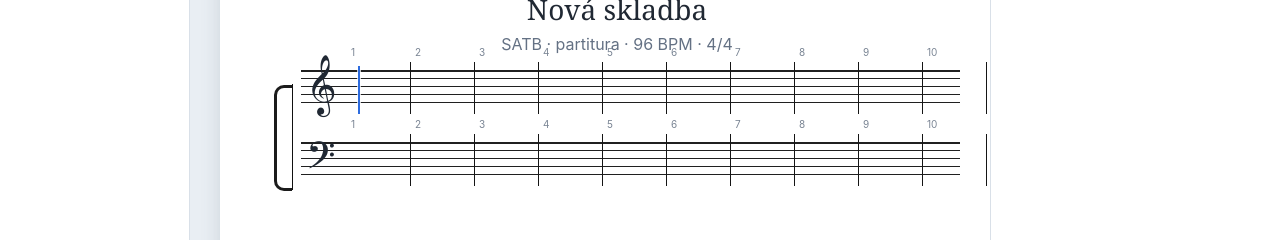
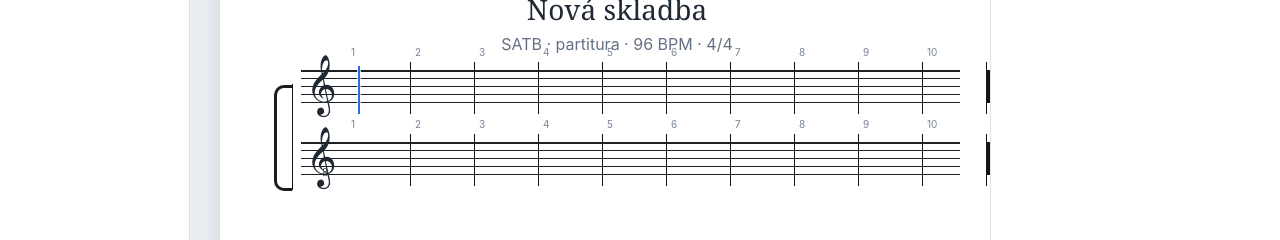
Before and after one commit to ladaknotek/columba_palumbus, a React (Vite) app: page / in a window 1280 px wide. Shown: the part 386-626 px from the top of the page. Built offline with nearby package versions, Linux system fonts and the light colour scheme.

Commit message:
modified notes

```diff
--- a/src/app/App.tsx
+++ b/src/app/App.tsx
@@ -1,4 +1,10 @@
-import { useEffect, useMemo, useRef, useState } from 'react';
+import {
+  type KeyboardEvent as ReactKeyboardEvent,
+  useEffect,
+  useMemo,
+  useRef,
+  useState,
+} from 'react';
 
 import {
   advanceCursor,
@@ -85,6 +91,7 @@ export function App() {
   const [isRecording, setIsRecording] = useState(false);
 
   const fileInputRef = useRef<HTMLInputElement>(null);
+  const lyricInputRef = useRef<HTMLInputElement>(null);
   const playbackRef = useRef(new PlaybackEngine());
   const metronomeRef = useRef(new Metronome());
   const editorScrollRef = useRef<HTMLDivElement>(null);
@@ -111,12 +118,10 @@ export function App() {
   useEffect(() => { cursorRef.current = cursor; }, [cursor]);
   useEffect(() => { isRecordingRef.current = isRecording; }, [isRecording]);
 
-
   /**
- * Ctrl + kolečko nad partiturou zoomuje pouze notový editor.
- * Native listener s passive: false dovolí zavolat preventDefault(),
- * takže Chrome nepřevezme gesto pro zoom celé stránky.
- */
+   * Ctrl + kolečko zachytíme nativním nepasivním listenerem přímo na ploše
+   * partitury. Chrome pak nezvětší celou stránku, pouze notový editor.
+   */
   useEffect(() => {
     const editorElement = editorScrollRef.current;
 
@@ -130,26 +135,16 @@ export function App() {
       }
 
       event.preventDefault();
-
-      setZoom((current) =>
-        Math.max(
-          0.55,
-          Math.min(
-            1.85,
-            current + (event.deltaY < 0 ? 0.1 : -0.1),
-          ),
-        ),
-      );
+      setZoom((current) => Math.max(
+        0.55,
+        Math.min(1.85, current + (event.deltaY < 0 ? 0.1 : -0.1)),
+      ));
     };
 
-    editorElement.addEventListener('wheel', handleWheel, {
-      passive: false,
-    });
+    editorElement.addEventListener('wheel', handleWheel, { passive: false });
+    return () => editorElement.removeEventListener('wheel', handleWheel);
+  }, []);
 
-    return () => {
-      editorElement.removeEventListener('wheel', handleWheel);
-    };
-  }, []);
   /** Při načtení existující skladby pokračujeme za poslední sopránovou notou. */
   useEffect(() => {
     moveCursorToVoiceEnd('s');
@@ -535,6 +530,65 @@ export function App() {
     }));
   }
 
+  /**
+   * Psaní textu písně je po slabikách: mezerník uloží slabiku a přeskočí
+   * na další notu stejného hlasu; pomlčka navíc uloží spojení mezi slabikami.
+   */
+  function commitLyricAndMove(connector?: 'hyphen') {
+    const current = projectRef.current.events.find(
+      (event) => event.id === selectedEventId,
+    );
+
+    if (!current) {
+      return;
+    }
+
+    const next = projectRef.current.events
+      .filter((event) => (
+        event.voiceId === current.voiceId
+        && event.startTick > current.startTick
+      ))
+      .sort((left, right) => left.startTick - right.startTick)
+      .at(0);
+
+    updateProject((project) => ({
+      ...project,
+      events: project.events.map((event) => (
+        event.id === current.id
+          ? {
+            ...event,
+            lyric: event.lyric?.trim() || undefined,
+            lyricConnector: connector,
+          }
+          : event
+      )),
+    }));
+
+    if (!next) {
+      setStatus('V tomto hlase už není další nota pro text.');
+      return;
+    }
+
+    setSelectedEventId(next.id);
+    activeVoiceRef.current = next.voiceId;
+    setActiveVoice(next.voiceId);
+
+    window.setTimeout(() => lyricInputRef.current?.focus(), 0);
+  }
+
+  function handleLyricKeyDown(event: ReactKeyboardEvent<HTMLInputElement>) {
+    if (event.key === ' ') {
+      event.preventDefault();
+      commitLyricAndMove();
+      return;
+    }
+
+    if (event.key === '-') {
+      event.preventDefault();
+      commitLyricAndMove('hyphen');
+    }
+  }
+
   function changeTitle(value: string) {
     updateProject((current) => ({ ...current, title: value }));
   }
@@ -723,10 +777,7 @@ export function App() {
             onToggleRecording={startLiveRecording}
           />
 
-            <div
-              ref={editorScrollRef}
-              className="editor-scroll"
-            >
+          <div ref={editorScrollRef} className="editor-scroll">
             <div className="zoom-hint">
               Ctrl + kolečko: {Math.round(zoom * 100)} %
             </div>
@@ -760,12 +811,20 @@ export function App() {
 
               <label>
                 Text / slabika
-                <textarea
+                <input
+                  ref={lyricInputRef}
+                  className="lyric-entry"
                   value={selectedEvent.lyric ?? ''}
                   onChange={(event) => changeLyric(event.target.value)}
-                  placeholder="např. A-"
+                  onKeyDown={handleLyricKeyDown}
+                  placeholder="např. ko"
                 />
               </label>
+
+              <p className="lyric-entry-hint">
+                Mezerník uloží slabiku a přesune se na další notu. Pomlčka
+                přidá spojení mezi slabikami a také přejde dál.
+              </p>
 
               <button
                 type="button"
--- a/src/domain/score.ts
+++ b/src/domain/score.ts
@@ -31,6 +31,8 @@ export interface NoteEvent {
   durationTicks: number;
   midi: number;
   lyric?: string;
+  /** Pomlčka mezi touto a následující slabikou v textu písně. */
+  lyricConnector?: 'hyphen';
 }
 
 export interface ScoreProject {
--- a/src/features/editor/ScoreRenderer.tsx
+++ b/src/features/editor/ScoreRenderer.tsx
@@ -46,8 +46,13 @@ const NOTE_LEFT_PADDING = 11;
 const PAGE_SYSTEMS_HEIGHT = 900;
 const SYSTEM_GAP = 24;
 const NORMAL_STAFF_HEIGHT = 56;
-const LYRIC_STAFF_HEIGHT = 80;
+const LYRIC_LINE_HEIGHT = 20;
 const STAFF_GAP = 16;
+const STAFF_LINE_TOP = 8.7;
+const STAFF_LINE_GAP = 7.95;
+const STAFF_STEP = STAFF_LINE_GAP / 2;
+const TREBLE_C4_Y = STAFF_LINE_TOP + STAFF_LINE_GAP * 5;
+const BASS_C3_Y = STAFF_LINE_TOP + STAFF_LINE_GAP * 2.5;
 
 type StemDirection = 'up' | 'down';
 
@@ -57,6 +62,7 @@ interface PositionedNote {
   left: number;
   top: number;
   direction: StemDirection;
+  accidental?: '♯' | '♭';
 }
 
 interface BeamAttachment {
@@ -145,6 +151,7 @@ export function ScoreRenderer({
                 playingEventId={playingEventId}
                 rowVoiceGroups={rowVoiceGroups}
                 plan={plan}
+                isFinalSystem={plan.measures.at(-1) === renderMeasureCount - 1}
                 onSelectEvent={onSelectEvent}
                 onCursorChange={onCursorChange}
               />
@@ -167,11 +174,13 @@ function ScoreSystem({
   playingEventId,
   rowVoiceGroups,
   plan,
+  isFinalSystem,
   onSelectEvent,
   onCursorChange,
 }: Props & {
   rowVoiceGroups: VoiceId[][];
   plan: SystemPlan;
+  isFinalSystem: boolean;
 }) {
   const startMeasure = plan.measures[0];
   const endMeasureExclusive = plan.measures.at(-1)! + 1;
@@ -199,7 +208,8 @@ function ScoreSystem({
       {rowVoiceGroups.map((voiceIds, rowIndex) => {
         const isActiveStaff = voiceIds.includes(activeVoice);
         const staffVoice = voiceIds[0];
-        const isBassStaff = clefForVoice(staffVoice) === 'bass';
+        const isTenorStaff = staffVoice === 't';
+        const isBassStaff = clefForVoice(staffVoice) === 'bass' && !isTenorStaff;
         const cursorIsInThisSystem = isActiveStaff
           && cursor.tick >= startTick
           && cursor.tick < endTick;
@@ -212,7 +222,8 @@ function ScoreSystem({
           plan.measureWidths,
         );
         const beamLayout = createBeamLayout(notes);
-        const hasLyrics = notes.some((note) => Boolean(note.event.lyric?.trim()));
+        const lyricLines = getLyricLines(notes, voiceIds);
+        const hasLyrics = lyricLines.length > 0;
         const staffStyle = {
           '--staff-row-height': `${plan.rowHeights[rowIndex]}px`,
         } as CSSProperties;
@@ -227,6 +238,7 @@ function ScoreSystem({
 
             <div className={`clef ${isBassStaff ? 'bass-clef' : ''}`}>
               {isBassStaff ? '𝄢' : '𝄞'}
+              {isTenorStaff && <span className="tenor-octave">8</span>}
             </div>
 
             {viewMode === 'part' && (
@@ -241,6 +253,8 @@ function ScoreSystem({
                 measureWidth={plan.measureWidths[localIndex]}
                 measureWidths={plan.measureWidths}
                 isActiveStaff={isActiveStaff}
+                isSystemEnd={localIndex === plan.measures.length - 1}
+                isFinalSystem={isFinalSystem}
                 onCursorChange={onCursorChange}
               />
             ))}
@@ -258,9 +272,12 @@ function ScoreSystem({
                 selected={note.event.id === selectedEventId}
                 playing={note.event.id === playingEventId}
                 activeVoice={note.voiceId === activeVoice}
+                accidental={note.accidental}
                 onClick={() => onSelectEvent(note.event)}
               />
             ))}
+
+            <LyricLayer lines={lyricLines} />
 
             {cursorIsInThisSystem && (
               <div
@@ -368,94 +385,41 @@ function buildSystemPlans(
 function getMeasureMinimumWidth(
   project: ScoreProject,
   measure: number,
-  rowVoiceGroups: VoiceId[][],
+  _rowVoiceGroups: VoiceId[][],
 ): number {
   const measureStart = measure * TICKS_PER_MEASURE;
   const measureEnd = measureStart + TICKS_PER_MEASURE;
   const events = project.events
-    .filter((event) => (
-      event.startTick >= measureStart && event.startTick < measureEnd
-    ));
+    .filter((event) => event.startTick >= measureStart && event.startTick < measureEnd)
+    .sort((left, right) => left.startTick - right.startTick);
 
+  // Prázdný systém má deset rovnoměrných taktů. U hustého rytmu se šířka
+  // určuje z počtu skutečných časových pozic, ne plošným roztahováním kvůli
+  // textu. Text pak dorovnává jen sousední noty v getPositionedNotes().
   let required = MEASURE_AREA_WIDTH / DEFAULT_MEASURES_PER_SYSTEM;
-  const shortestDuration = events.reduce(
-    (shortest, event) => Math.min(shortest, event.durationTicks),
+  const ticks = [...new Set(events.map((event) => event.startTick))];
+  const shortest = events.reduce(
+    (minimum, event) => Math.min(minimum, event.durationTicks),
     Number.POSITIVE_INFINITY,
   );
 
-  if (events.length >= 4) {
-    required = Math.max(required, 76);
+  if (ticks.length >= 2) {
+    const minimumGap = shortest <= 1 ? 14 : shortest <= 2 ? 18 : 24;
+    required = Math.max(required, NOTE_LEFT_PADDING * 2 + (ticks.length - 1) * minimumGap);
   }
 
-  if (events.length >= 6 || shortestDuration <= 1) {
-    required = Math.max(required, 94);
+  if (shortest <= 1) {
+    required = Math.max(required, 132);
+  } else if (shortest <= 2) {
+    required = Math.max(required, 104);
+  } else if (events.length >= 4) {
+    required = Math.max(required, 82);
   }
 
-  if (events.length >= 8) {
-    required = Math.max(required, 112);
-  }
-
-  for (const voiceIds of rowVoiceGroups) {
-    for (const voiceId of voiceIds) {
-      const lyricNotes = events
-        .filter((event) => event.voiceId === voiceId && event.lyric?.trim())
-        .sort((left, right) => left.startTick - right.startTick);
-
-      required = Math.max(
-        required,
-        getLyricDrivenMeasureWidth(lyricNotes, measureStart),
-      );
-    }
-  }
-
-  // Jediný takt nesmí systém rozbít. Velmi dlouhé texty se zatím ponechají
-  // jako přesah do sousedního prostoru; později sem lze přidat dělení slov.
-  return Math.min(240, Math.ceil(required));
+  return Math.min(280, Math.ceil(required));
 }
 
-function getLyricDrivenMeasureWidth(
-  notes: NoteEvent[],
-  measureStart: number,
-): number {
-  if (notes.length < 2) {
-    return 0;
-  }
 
-  let required = 0;
-
-  for (let index = 1; index < notes.length; index += 1) {
-    const previous = notes[index - 1];
-    const current = notes[index];
-    const tickDistance = current.startTick - previous.startTick;
-
-    if (tickDistance <= 0) {
-      continue;
-    }
-
-    const previousWidth = estimateLyricWidth(previous.lyric ?? '');
-    const currentWidth = estimateLyricWidth(current.lyric ?? '');
-    const desiredDistance = (previousWidth + currentWidth) / 2 + 7;
-
-    required = Math.max(
-      required,
-      desiredDistance * TICKS_PER_MEASURE / tickDistance,
-    );
-  }
-
-  // První a poslední slabika mohou mírně přesahovat taktovou čáru, ale u
-  // delšího textu dáme taktu přirozené minimum.
-  const longest = Math.max(
-    ...notes.map((note) => estimateLyricWidth(note.lyric ?? '')),
-  );
-  const firstOffset = notes[0].startTick - measureStart;
-  const lastOffset = notes.at(-1)!.startTick - measureStart;
-
-  if (firstOffset > 0 && lastOffset < TICKS_PER_MEASURE) {
-    required = Math.max(required, longest + 20);
-  }
-
-  return required;
-}
 
 function estimateLyricWidth(text: string): number {
   return Array.from(text).reduce((width, character) => {
@@ -497,16 +461,17 @@ function getRowHeights(
   const endTick = endMeasureExclusive * TICKS_PER_MEASURE;
 
   return rowVoiceGroups.map((voiceIds) => {
-    const hasLyrics = project.events.some((event) => (
-      voiceIds.includes(event.voiceId)
+    const lyricVoiceCount = voiceIds.filter((voiceId) => project.events.some((event) => (
+      event.voiceId === voiceId
       && event.startTick >= startTick
       && event.startTick < endTick
       && Boolean(event.lyric?.trim())
-    ));
+    ))).length;
 
-    return hasLyrics ? LYRIC_STAFF_HEIGHT : NORMAL_STAFF_HEIGHT;
+    return NORMAL_STAFF_HEIGHT + lyricVoiceCount * LYRIC_LINE_HEIGHT;
   });
 }
+
 
 function getSystemHeight(rowHeights: number[]): number {
   return rowHeights.reduce((sum, height) => sum + height, 0)
@@ -547,21 +512,140 @@ function getPositionedNotes(
   endTick: number,
   measureWidths: number[],
 ): PositionedNote[] {
-  return voiceIds.flatMap((voiceId) => (
-    events
+  return voiceIds.flatMap((voiceId) => {
+    const voiceEvents = events
       .filter((event) => (
         event.voiceId === voiceId
         && event.startTick >= startTick
         && event.startTick < endTick
       ))
-      .map((event) => ({
+      .sort((left, right) => left.startTick - right.startTick);
+
+    let previous: PositionedNote | null = null;
+
+    return voiceEvents.map((event) => {
+      const baseLeft = getTickLeft(event.startTick - startTick, measureWidths);
+      const accidental = accidentalForMidi(event.midi);
+      const positioned: PositionedNote = {
         event,
         voiceId,
-        left: getTickLeft(event.startTick - startTick, measureWidths),
+        left: baseLeft,
         top: pitchToTop(event.midi, voiceId),
         direction: stemDirectionForVoice(voiceId),
-      }))
-  ));
+        accidental,
+      };
+
+      if (previous && tickToMeasure(previous.event.startTick) === tickToMeasure(event.startTick)) {
+        const rhythmGap = minimumRhythmGap(previous.event, event);
+        const lyricGap = requiredLyricGap(previous.event, event);
+        positioned.left = Math.max(
+          baseLeft,
+          previous.left + Math.max(rhythmGap, lyricGap),
+        );
+      }
+
+      previous = positioned;
+      return positioned;
+    });
+  });
+}
+
+
+interface LyricLine {
+  event: NoteEvent;
+  left: number;
+  top: number;
+  hyphenLeft?: number;
+}
+
+function getLyricLines(notes: PositionedNote[], voiceIds: VoiceId[]): LyricLine[] {
+  const lines: LyricLine[] = [];
+
+  for (const voiceId of voiceIds) {
+    const voiceNotes = notes
+      .filter((note) => note.voiceId === voiceId && note.event.lyric?.trim())
+      .sort((left, right) => left.event.startTick - right.event.startTick);
+    const lane = voiceIds.indexOf(voiceId);
+    const top = 55 + lane * LYRIC_LINE_HEIGHT;
+
+    for (let index = 0; index < voiceNotes.length; index += 1) {
+      const current = voiceNotes[index];
+      const next = voiceNotes[index + 1];
+      const hasHyphen = current.event.lyricConnector === 'hyphen' && next;
+
+      lines.push({
+        event: current.event,
+        left: current.left,
+        top,
+        hyphenLeft: hasHyphen
+          ? current.left
+            + estimateLyricWidth(current.event.lyric ?? '') / 2
+            + Math.max(5, (next.left - current.left - estimateLyricWidth(current.event.lyric ?? '') / 2 - estimateLyricWidth(next.event.lyric ?? '') / 2) / 2)
+          : undefined,
+      });
+    }
+  }
+
+  return lines;
+}
+
+function LyricLayer({ lines }: { lines: LyricLine[] }) {
+  return (
+    <div className="lyric-layer" aria-label="Text písně">
+      {lines.map((line) => (
+        <span
+          className="lyric-syllable"
+          key={line.event.id}
+          style={{ left: line.left, top: line.top }}
+        >
+          {line.event.lyric}
+          {line.hyphenLeft !== undefined && (
+            <span className="lyric-hyphen" style={{ left: line.hyphenLeft - line.left }}>‐</span>
+          )}
+        </span>
+      ))}
+    </div>
+  );
+}
+
+function minimumRhythmGap(previous: NoteEvent, current: NoteEvent): number {
+  const shortest = Math.min(previous.durationTicks, current.durationTicks);
+  if (shortest <= 1) {
+    return 14;
+  }
+  if (shortest <= 2) {
+    return 18;
+  }
+  return 22;
+}
+
+function requiredLyricGap(previous: NoteEvent, current: NoteEvent): number {
+  if (!previous.lyric?.trim() || !current.lyric?.trim()) {
+    return 0;
+  }
+
+  const connectorGap = previous.lyricConnector === 'hyphen' ? 11 : 8;
+  return (estimateLyricWidth(previous.lyric) + estimateLyricWidth(current.lyric)) / 2 + connectorGap;
+}
+
+function accidentalForMidi(midi: number): '♯' | '♭' | undefined {
+  // Data zatím neobsahují tóninu ani enharmonické pojmenování. Tento výchozí
+  // zápis používá v češtině přirozenou směs: cis/fis/gis a es/b.
+  const pitchClass = ((midi % 12) + 12) % 12;
+  return ({
+    1: '♯',
+    3: '♭',
+    6: '♯',
+    8: '♯',
+    10: '♭',
+  } as Partial<Record<number, '♯' | '♭'>>)[pitchClass];
+}
+
+function diatonicStepForMidi(midi: number): number {
+  const pitchClass = ((midi % 12) + 12) % 12;
+  const octave = Math.floor(midi / 12) - 1;
+  const letterStep = [0, 0, 1, 2, 2, 3, 3, 4, 4, 5, 6, 6][pitchClass];
+  return octave * 7 + letterStep;
 }
 
 function createBeamLayout(notes: PositionedNote[]): BeamLayout {
@@ -784,6 +868,8 @@ function MeasureTarget({
   measureWidth,
   measureWidths,
   isActiveStaff,
+  isSystemEnd,
+  isFinalSystem,
   onCursorChange,
 }: {
   measure: number;
@@ -791,6 +877,8 @@ function MeasureTarget({
   measureWidth: number;
   measureWidths: number[];
   isActiveStaff: boolean;
+  isSystemEnd: boolean;
+  isFinalSystem: boolean;
   onCursorChange: (position: CursorPosition) => void;
 }) {
   function handleClick(event: MouseEvent<HTMLDivElement>) {
@@ -814,27 +902,30 @@ function MeasureTarget({
       ),
     );
 
-    onCursorChange({
-      tick: measure * TICKS_PER_MEASURE + tickOffset,
-    });
+    onCursorChange({ tick: measure * TICKS_PER_MEASURE + tickOffset });
   }
 
   return (
     <div
-      className={`measure ${isActiveStaff ? 'cursor-target' : ''}`}
+      className={[
+        'measure',
+        isActiveStaff ? 'cursor-target' : '',
+        isSystemEnd ? 'system-end-measure' : '',
+        isSystemEnd && isFinalSystem ? 'final-system-measure' : '',
+      ].filter(Boolean).join(' ')}
       style={{
         left: getMeasureLeft(localIndex, measureWidths),
         width: measureWidth,
       }}
       onClick={isActiveStaff ? handleClick : undefined}
-      title={isActiveStaff
-        ? 'Kliknutím nastavíš místo dalšího zápisu.'
-        : undefined}
+      title={isActiveStaff ? 'Kliknutím nastavíš místo dalšího zápisu.' : undefined}
     >
       <span className="measure-number">{measure + 1}</span>
+      {isSystemEnd && <span className="system-end-bar" aria-hidden="true" />}
     </div>
   );
 }
+
 
 function FiveLineStaff() {
   return (
@@ -853,6 +944,7 @@ function NoteGlyph({
   selected,
   playing,
   activeVoice,
+  accidental,
   onClick,
 }: {
   event: NoteEvent;
@@ -863,6 +955,7 @@ function NoteGlyph({
   selected: boolean;
   playing: boolean;
   activeVoice: boolean;
+  accidental: '♯' | '♭' | undefined;
   onClick: () => void;
 }) {
   const down = voiceId === 'a' || voiceId === 'b';
@@ -901,15 +994,16 @@ function NoteGlyph({
       }}
       title={`MIDI ${event.midi}`}
     >
+      {accidental && <span className="note-accidental">{accidental}</span>}
       <span className="note-head" />
       {!stemless && <span className="note-stem" />}
       {Array.from({ length: flagCount }, (_, index) => (
         <span className={`note-flag flag-${index + 1}`} key={index} />
       ))}
-      {event.lyric && <span className="lyric">{event.lyric}</span>}
     </button>
   );
 }
+
 
 function getMeasureLeft(localMeasureIndex: number, measureWidths: number[]): number {
   return STAFF_CONTENT_LEFT
@@ -932,15 +1026,13 @@ function getTickLeft(relativeTick: number, measureWidths: number[]): number {
 }
 
 function pitchToTop(midi: number, voiceId: VoiceId): number {
-  const bases: Record<VoiceId, number> = {
-    s: 49,
-    a: 50,
-    t: 51,
-    b: 51,
-  };
+  const isBass = voiceId === 'b';
+  const referenceMidi = isBass ? 48 : 60; // C3 pro basovou, C4 pro houslovou osnovu
+  const referenceY = isBass ? BASS_C3_Y : TREBLE_C4_Y;
+  const staffSteps = diatonicStepForMidi(midi) - diatonicStepForMidi(referenceMidi);
+  return referenceY - staffSteps * STAFF_STEP;
+}
 
-  return bases[voiceId] - (midi - 60) * 2.1;
-}
 
 function stemDirectionForVoice(voiceId: VoiceId): StemDirection {
   return voiceId === 'a' || voiceId === 'b' ? 'down' : 'up';
--- a/src/styles/app.css
+++ b/src/styles/app.css
@@ -430,6 +430,13 @@ button.primary {
   top: 1px;
 }
 
+.tenor-octave {
+  position: absolute;
+  left: 16px;
+  top: 38px;
+  font: 11px/1 Georgia, serif;
+}
+
 .part-voice-label {
   display: none;
   position: absolute;
@@ -511,17 +518,58 @@ button.primary {
 }
 
 /*
- * Text zůstává pod příslušnou notou. Samotná šířka taktů se vypočítá v
- * ScoreRendereru podle délky slabik, proto se krátká i delší slova lépe vejdou.
+ * Text má samostatnou pevnou vrstvu pod osnovou. Už není součástí hlavičky
+ * noty, takže melodie nemůže posouvat slabiky nahoru a dolů.
  */
-.lyric {
+.lyric-layer {
   position: absolute;
-  top: 38px;
-  left: 50%;
+  inset: 0;
+  pointer-events: none;
+  z-index: 7;
+}
+
+.lyric-syllable {
+  position: absolute;
   transform: translateX(-50%);
   white-space: nowrap;
-  font: 15px Georgia, serif;
-  line-height: 1.2;
+  font: 15px/1.2 Georgia, serif;
+}
+
+.lyric-hyphen {
+  position: absolute;
+  transform: translateX(-50%);
+  font: inherit;
+}
+
+.lyric-entry-hint {
+  margin: 7px 0 0;
+  color: #647184;
+  font-size: 11px;
+  line-height: 1.4;
+}
+
+.note-accidental {
+  position: absolute;
+  left: -9px;
+  top: 0;
+  color: #171717;
+  font: 18px/1 Georgia, serif;
+}
+
+/* Běžný konec systému; poslední systém skladby má navíc silnou závěrečnou čáru. */
+.system-end-measure { border-right-width: 1.35px; }
+.system-end-bar {
+  position: absolute;
+  top: 8px;
+  bottom: 11px;
+  right: -1px;
+  width: 1px;
+  background: #151515;
+}
+
+.final-system-measure .system-end-bar {
+  right: -4px;
+  width: 3px;
 }
 
 .measure.cursor-target { cursor: crosshair; }
```
